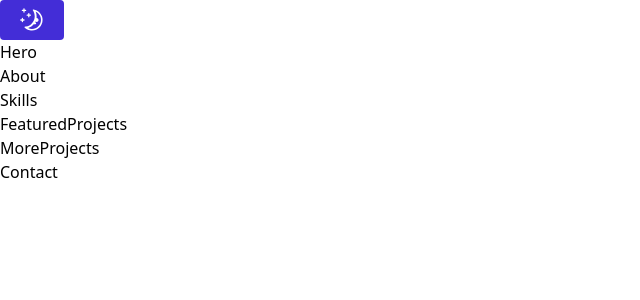
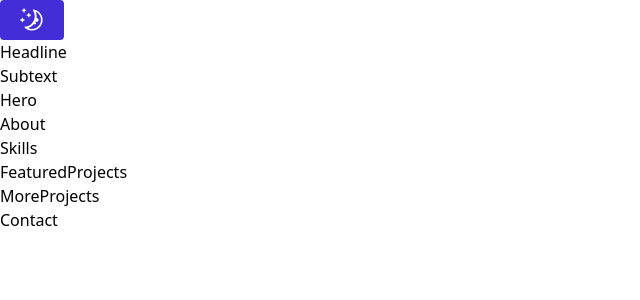
Before and after one commit to jrbarnhart/portfolio, a React (Vite) app: page / in a window 1280 px wide. Shown: the top 300 px of the page, without its empty margins (0-640 px from the left). Built offline with nearby package versions, Linux system fonts and the light colour scheme.

Commit message:
Adjust type name for uniformity

```diff
--- a/src/components/sections/Hero.tsx
+++ b/src/components/sections/Hero.tsx
@@ -1,16 +1,19 @@
 import { SetStateAction } from "react";
 import DarkmodeButton from "../ui/DarkModeButton";
 
-type HeroPropTypes = {
+type HeroProps = {
   isDarkmode: boolean;
   setIsDarkmode: React.Dispatch<SetStateAction<boolean>>;
 };
 
-export default function Hero({ ...props }: HeroPropTypes) {
+export default function Hero({ ...props }: HeroProps) {
   const { isDarkmode, setIsDarkmode } = props;
   return (
     <section>
       <DarkmodeButton isDarkmode={isDarkmode} setIsDarkmode={setIsDarkmode} />
+      <h1>Headline</h1>
+      <h2>Subtext</h2>
+
       <p>Hero</p>
     </section>
   );
```
